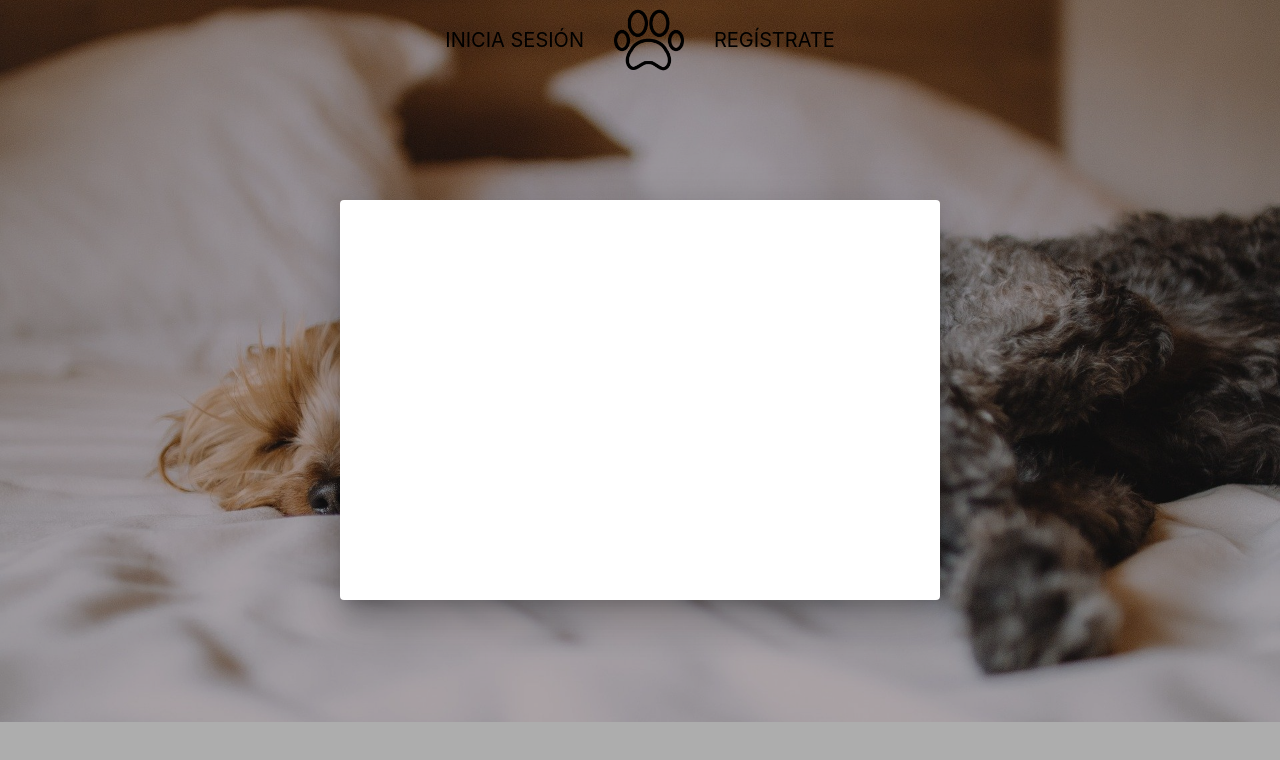
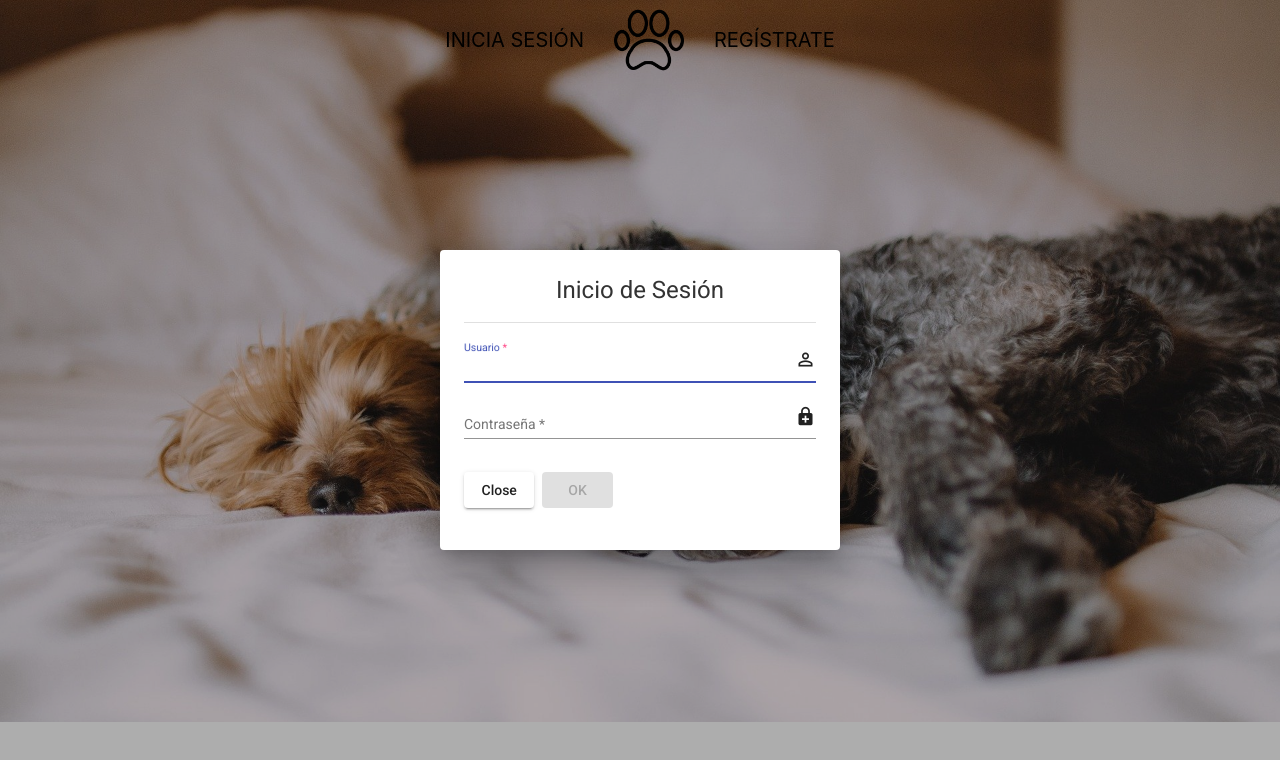
Before and after one commit to alejandrorsanchez/tfm, an Angular app in the folder frontend/: page / in a window 1280 px wide. Both pictures are taken after a click on the link "INICIA SESIÓN". Shown: the top 760 px of the page. Built offline with nearby package versions, Linux system fonts and the light colour scheme.

Commit message:
Dialog for GET User implemented

```diff
--- a/frontend/src/app/app.component.ts
+++ b/frontend/src/app/app.component.ts
@@ -21,8 +21,8 @@ export class AppComponent{
 
   openLogInDialog() {
     this.dialog.open(LogInDialogComponent, {
-      height: '400px',
-      width: '600px',
+      height: '300px',
+      width: '400px',
     });
   }
 }
--- a/frontend/src/app/user/log-in-dialog.component.css
+++ b/frontend/src/app/user/log-in-dialog.component.css
@@ -0,0 +1,6 @@
+.full-width {
+  width: 100%;
+}
+button{
+  width: 20%;
+}
--- a/frontend/src/app/user/log-in-dialog.component.html
+++ b/frontend/src/app/user/log-in-dialog.component.html
@@ -1,22 +1,20 @@
-<div id="modal-login" class="uk-flex-top" uk-modal>
-  <div class="uk-modal-dialog uk-modal-body uk-margin-auto-vertical uk-text-center uk-width-1-3">
-    <h2 class="uk-modal-title uk-heading-divider">Iniciar Sesión</h2>
-    <br>
-    <form>
-      <div class="uk-margin">
-        <div class="uk-inline uk-width-1-2">
-          <span class="uk-form-icon" uk-icon="icon: user"></span>
-          <input class="uk-input" type="text" placeholder="Usuario" autofocus>
-        </div>
-      </div>
-      <div class="uk-margin">
-        <div class="uk-inline uk-width-1-2">
-          <span class="uk-form-icon" uk-icon="icon: lock"></span>
-          <input class="uk-input" type="password" placeholder="Contraseña">
-        </div>
-      </div>
-    </form>
-    <button class="uk-modal-close-default" type="button" uk-close></button>
-    <button class="uk-button uk-button-primary uk-width-1-2" type="button">OK</button>
-  </div>
-</div>
+<h1 mat-dialog-title>{{title}}</h1>
+<mat-divider></mat-divider>
+<br>
+<mat-dialog-content>
+  <mat-form-field class="full-width">
+    <mat-label>Usuario</mat-label>
+    <mat-icon matSuffix>perm_identity</mat-icon>
+    <input [(ngModel)]="this.user.username" name="username" matInput required type="text"/>
+  </mat-form-field>
+  <mat-form-field class="full-width">
+    <mat-label>Contraseña</mat-label>
+    <mat-icon matSuffix>enhanced_encryption</mat-icon>
+    <input [(ngModel)]="this.user.password" name="password" matInput required type="password"/>
+  </mat-form-field>
+</mat-dialog-content>
+<mat-dialog-actions>
+  <button mat-dialog-close mat-raised-button>Close</button>
+  <button (click)="logIn()" [disabled]=invalid() color="primary" mat-raised-button>OK
+  </button>
+</mat-dialog-actions>
--- a/frontend/src/app/user/log-in-dialog.component.ts
+++ b/frontend/src/app/user/log-in-dialog.component.ts
@@ -1,15 +1,37 @@
-import { Component, OnInit } from '@angular/core';
+import {Component, OnInit} from '@angular/core';
+import {User} from "./user";
+import {MatDialogRef} from "@angular/material/dialog";
+import {UserService} from "./user.service";
+import {MatSnackBar} from "@angular/material/snack-bar";
 
 @Component({
   selector: 'app-log-in-dialog',
   templateUrl: './log-in-dialog.component.html',
   styleUrls: ['./log-in-dialog.component.css']
 })
-export class LogInDialogComponent implements OnInit {
+export class LogInDialogComponent implements OnInit{
 
-  constructor() { }
+  title: string;
+  user: User;
+
+  constructor(public dialogRef: MatDialogRef<LogInDialogComponent>, private userService: UserService
+              , private snackBar: MatSnackBar) {
+    this.title = 'Inicio de Sesión';
+  }
 
   ngOnInit(): void {
+    this.user = new User();
   }
 
+  logIn(): void {
+    //TODO
+  }
+
+  invalid(): boolean {
+    return this.check(this.user.username) || this.check(this.user.password);
+  }
+
+  check(attr: string): boolean {
+    return attr === undefined || null || attr === '';
+  }
 }
--- a/frontend/src/app/user/sing-up-dialog.component.ts
+++ b/frontend/src/app/user/sing-up-dialog.component.ts
@@ -1,4 +1,4 @@
-import { Component } from '@angular/core';
+import {Component, OnInit} from '@angular/core';
 import {User} from "./user";
 import {UserService} from "./user.service";
 import {MatDialogRef} from "@angular/material/dialog";
@@ -9,10 +9,10 @@ import {MatSnackBar} from "@angular/material/snack-bar";
   templateUrl: './sing-up-dialog.component.html',
   styleUrls: ['./sing-up-dialog.component.css']
 })
-export class SingUpDialogComponent{
+export class SingUpDialogComponent implements OnInit{
 
   title: string;
-  newUser = new User();
+  newUser: User;
   repeatPassword = '';
   message = '';
 
@@ -21,7 +21,12 @@ export class SingUpDialogComponent{
     this.title = 'Registro';
   }
 
+  ngOnInit(): void {
+    this.newUser = new User();
+  }
+
   verifyUserName() {
+    if(this.newUser.username != ''){
       this.userService.findUser(this.newUser.username).subscribe(
         response => {
           if(response[0]){
@@ -30,6 +35,7 @@ export class SingUpDialogComponent{
           }
         }
       );
+    }
   }
 
   fieldsAreCorrect(): boolean {
@@ -73,4 +79,5 @@ export class SingUpDialogComponent{
       duration: 2000,
     });
   }
+
 }
```
Also changed, not shown: 1 other file (tests, documents, lock files or other folders). Lines whose indentation alone changed are shown as unchanged.
